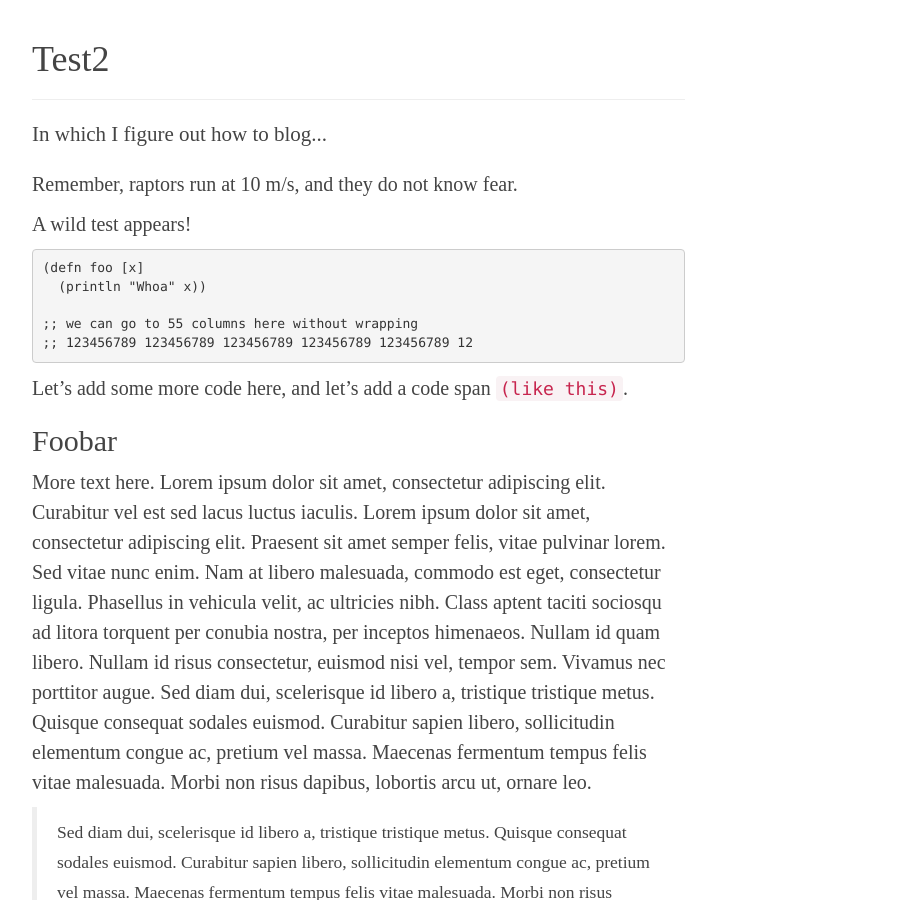
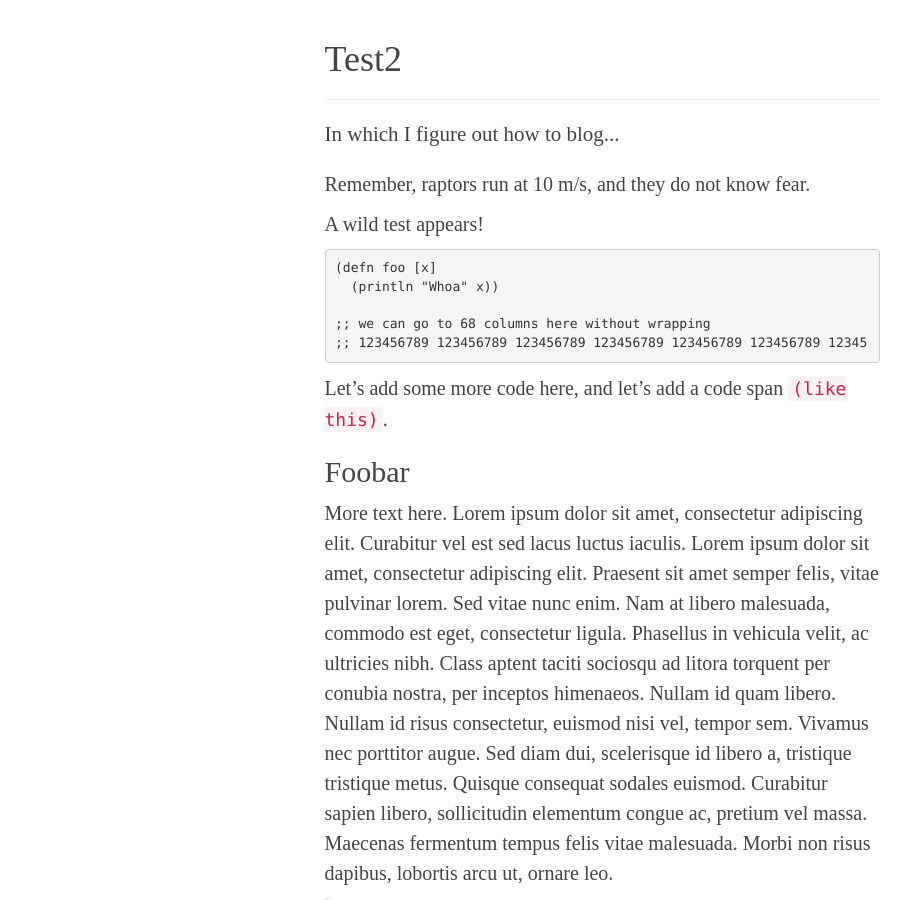
Before and after one commit to joegallo/joegallo.github.com, a Jekyll site: the page built from test-2/index.md, in a window 1280 px wide and 900 px high. Shown: the whole window, without its empty margins (38-949 px from the left). Built offline with Jekyll 4.4.1, drawn with Linux system fonts in a browser that asks for light colours; nearby versions of some CDN libraries; some web fonts are replaced; Markdown is read by kramdown in place of the engine named in the settings.

Commit message:
Centered shit, and updated code thoughts

````diff
--- a/_layouts/default.html
+++ b/_layouts/default.html
@@ -21,7 +21,7 @@
   <body>
     <div class="container">
       <div class="row">
-        <div class="col-xs-7">
+        <div class="col-xs-6 col-xs-offset-3">
           <div class="page-header">
             <h1>{{ page.title }}</h1>
           </div>
--- a/test-2/index.md
+++ b/test-2/index.md
@@ -13,8 +13,8 @@ A wild test appears!
 (defn foo [x]
   (println "Whoa" x))
 
-;; we can go to 55 columns here without wrapping
-;; 123456789 123456789 123456789 123456789 123456789 12
+;; we can go to 68 columns here without wrapping
+;; 123456789 123456789 123456789 123456789 123456789 123456789 12345
 ```
 
 Let's add some more code here, and let's add a code span `(like
````
